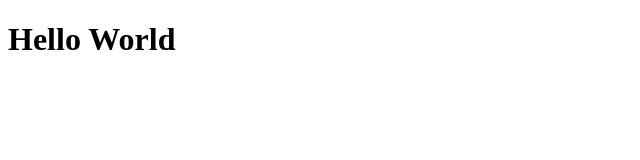
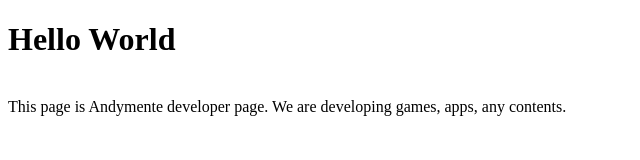
Before and after one commit to jicald/jicald.github.io, a plain HTML site: page index.html in a window 1280 px wide. Shown: the whole page, without its empty margins (0-640 px from the left). Drawn offline with Linux system fonts and the light colour scheme.

Commit message:
Update index.html

```diff
--- a/index.html
+++ b/index.html
@@ -2,5 +2,9 @@
 <html>
 <body>
 <h1>Hello World</h1>
+<br>
+This page is Andymente developer page.
+We are developing games, apps, any contents.
+<br>
 </body>
 </html>
```
